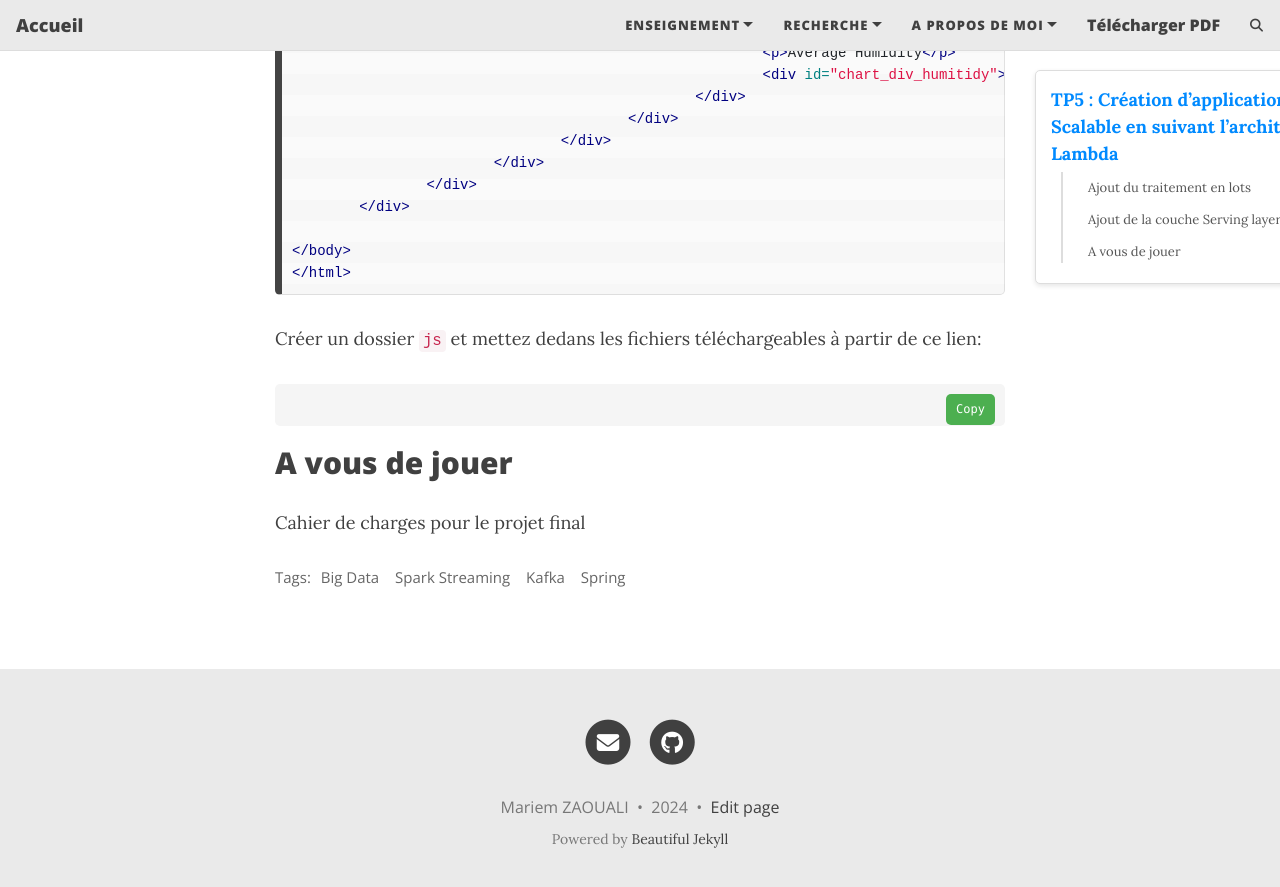
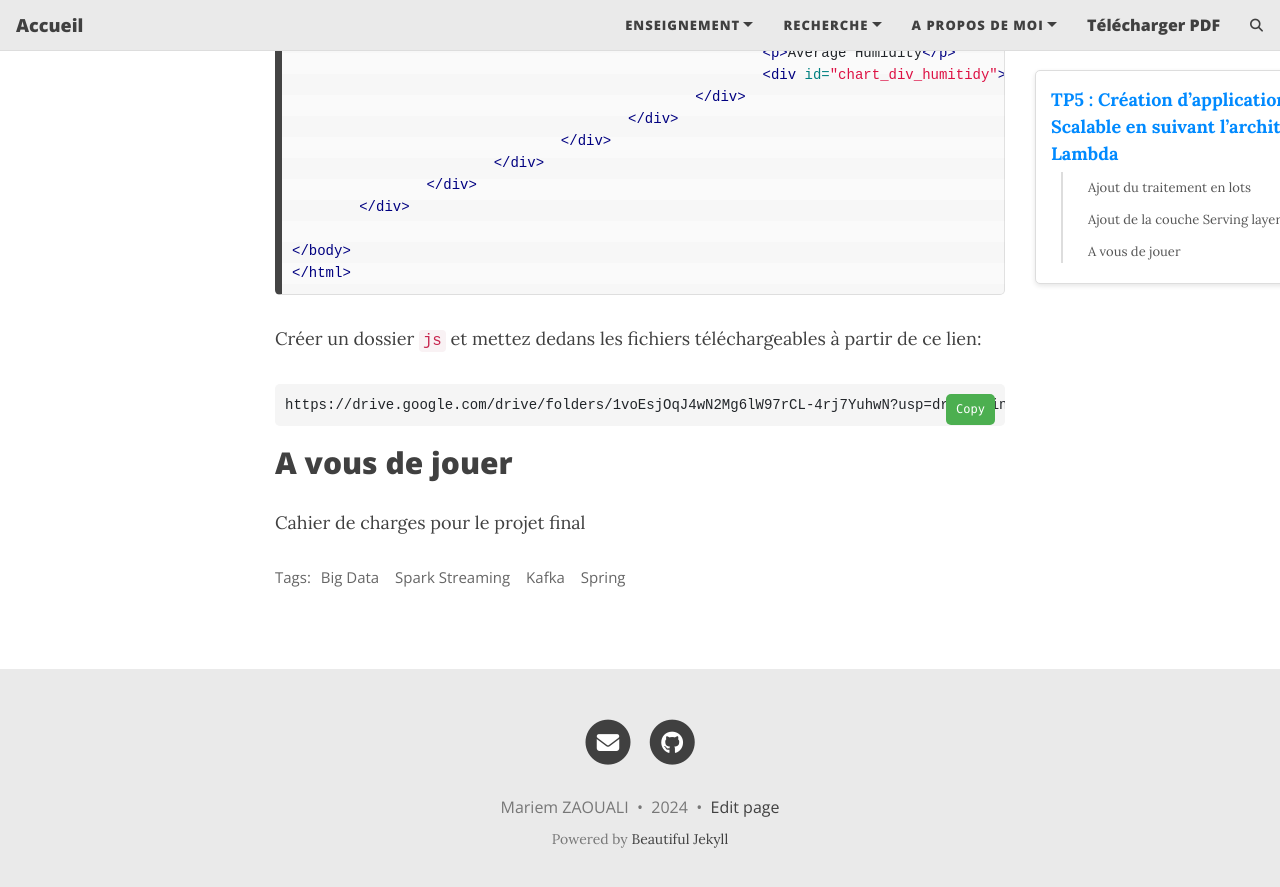
Before and after one commit to MariemZaouali/mariemzaouali.github.io, a Jekyll site: the page built from _posts/2024-12-01-bigDataTp5.md, in a window 1280 px wide and 900 px high, scrolled down 20523 px. Shown: the top 887 px of the window. Built offline with Jekyll 4.4.1, drawn with Linux system fonts in a browser that asks for light colours; comment, search, counter and statistics services are not loaded; part of the change alters nothing that is shown.

Commit message:
Update 2024-12-01-bigDataTp5.md

````diff
--- a/_posts/2024-12-01-bigDataTp5.md
+++ b/_posts/2024-12-01-bigDataTp5.md
@@ -897,6 +897,7 @@ p {
 ```
  Créer un dossier `js` et mettez dedans les fichiers téléchargeables à partir de ce lien:
  ```link
+https://drive.google.com/drive/folders/1voEsjOqJ4wN2Mg6lW97rCL-4rj7YuhwN?usp=drive_link
 ```
 ## A vous de jouer
 Cahier de charges pour le projet final
````
